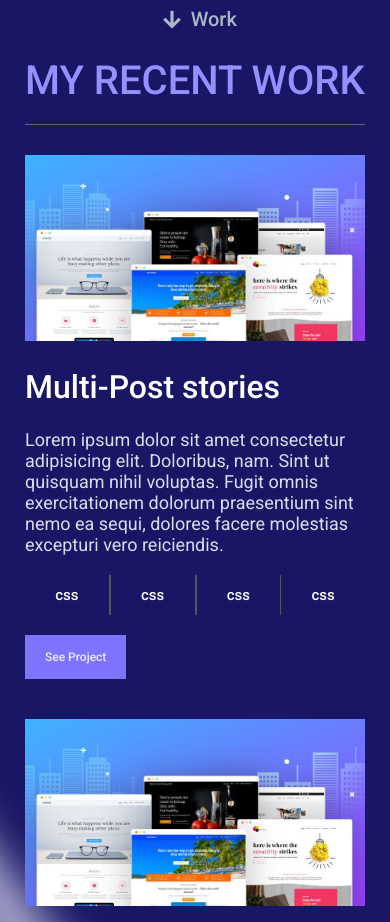
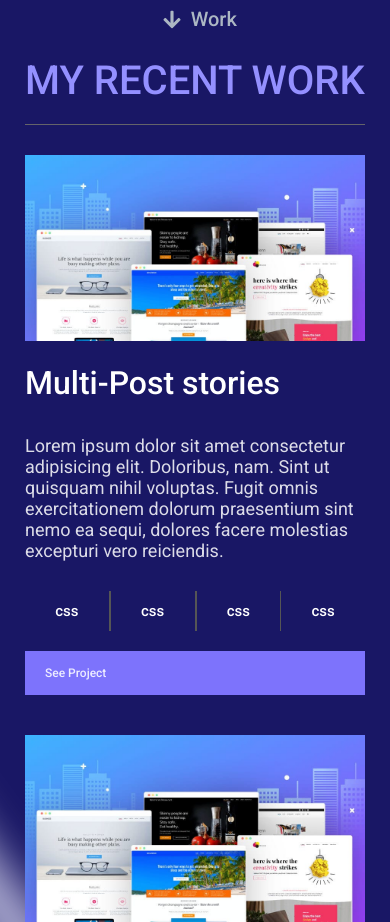
Before and after one commit to Nuri1977/my-portfolio, a plain HTML site: page index.html in a window 390 px wide. Shown: the part 946-1868 px from the top of the page. Drawn offline with Linux system fonts and the light colour scheme.

Commit message:
add grid layout mobile for card component

```diff
--- a/styles.css
+++ b/styles.css
@@ -269,6 +269,8 @@ hr {
 
 .card {
   margin-top: 20px;
+  display: grid;
+  grid-template-columns: 1fr;
 }
 
 .card-header {
```
